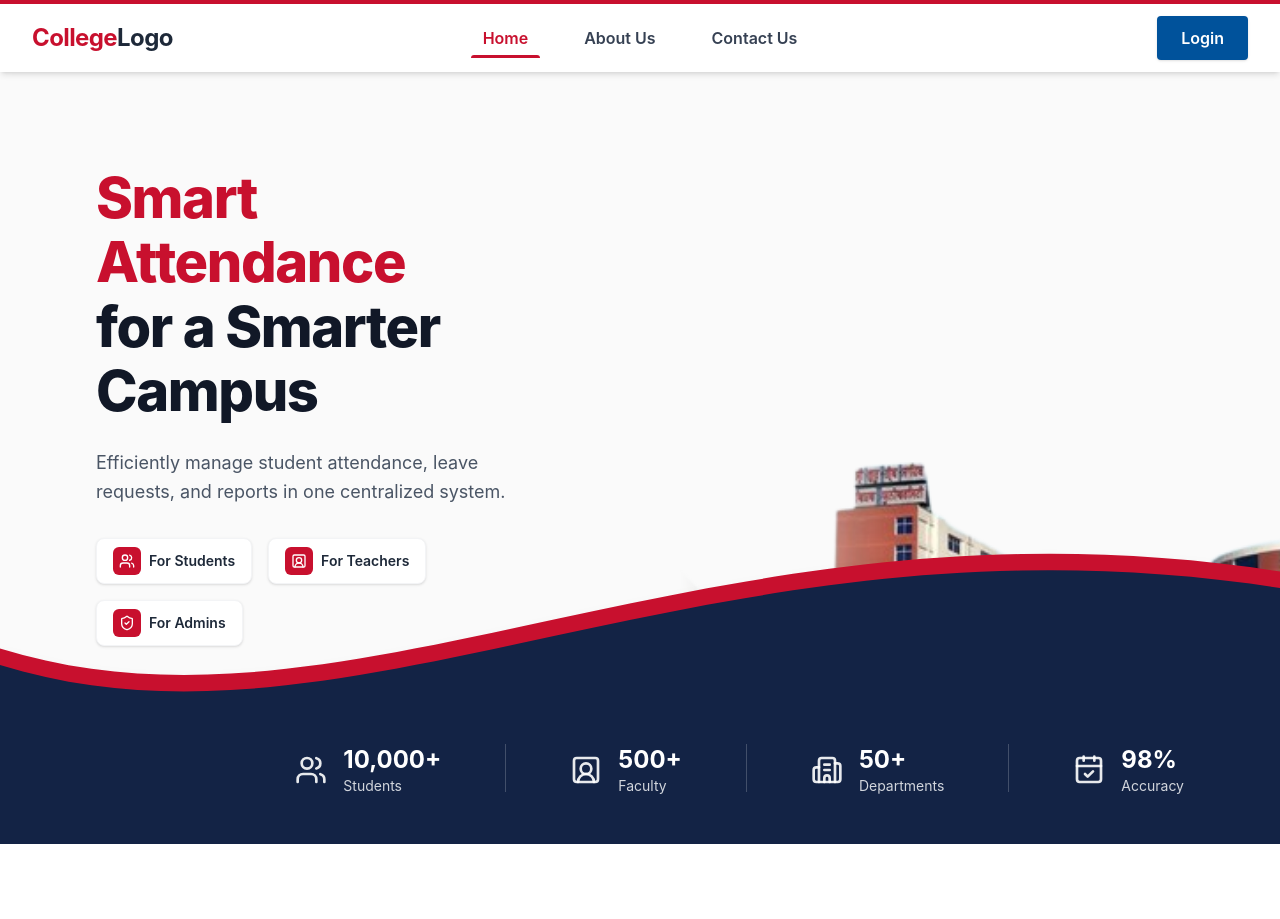
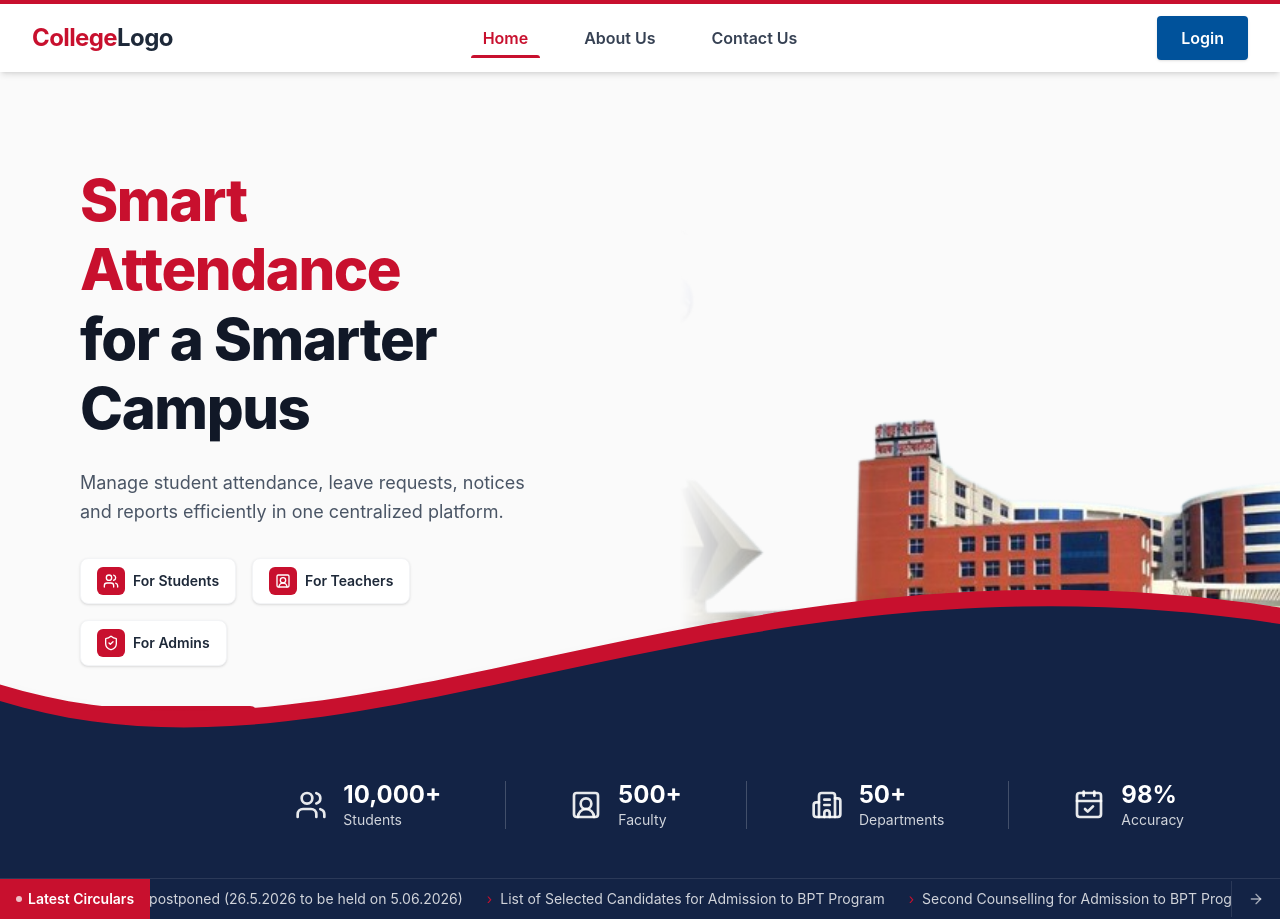
Before and after one commit to Nikhilguleria98/SGGS-Attendance-system, a React (Vite) app in the folder client/: page / in a window 1280 px wide. Before the commit the page ends 844 px from the top, so only its background shows below. Built offline with nearby package versions, Linux system fonts and the light colour scheme.

Commit message:
hero section update - chirag

```diff
--- a/client/src/components/Default/Landingcomp/HeroSection.jsx
+++ b/client/src/components/Default/Landingcomp/HeroSection.jsx
@@ -6,14 +6,12 @@ import {
   ShieldCheck,
   ArrowRight,
   Building2,
-  CalendarCheck
+  CalendarCheck,
 } from "lucide-react";
 
-// Re-added the proper image import for the React environment
 import campusImage from "../../../assets/sggscampus.png";
 
 const HeroSection = () => {
-  // Animation variants for staggered entrance
   const containerVariants = {
     hidden: { opacity: 0 },
     visible: {
@@ -24,121 +22,219 @@ const HeroSection = () => {
 
   const itemVariants = {
     hidden: { opacity: 0, y: 20 },
-    visible: { opacity: 1, y: 0, transition: { duration: 0.6, ease: "easeOut" } },
+    visible: {
+      opacity: 1,
+      y: 0,
+      transition: { duration: 0.6, ease: "easeOut" },
+    },
   };
 
   return (
-    <div className="w-full bg-[#FAFAFA] font-sans overflow-hidden overflow-x-hidden">
+    <div className="w-full bg-[#FAFAFA] font-sans overflow-x-hidden">
 
-      {/* --- HERO SECTION --- */}
-      <section className="relative w-full min-h-screen flex flex-col lg:flex-row items-center justify-between pt-20 pb-48 lg:pb-32 z-10">
+      {/* ── HERO ── */}
+      <section className="relative w-full min-h-screen flex flex-col lg:flex-row items-center justify-between pt-20 pb-56 sm:pb-64 lg:pb-40 xl:pb-48 overflow-hidden">
 
-        {/* Left Content Area */}
-        <div className="w-full lg:w-1/2 px-6 lg:px-16 xl:px-24 z-20">
+        {/* Left Content */}
+        <div className="w-full lg:w-1/2 px-5 sm:px-8 md:px-12 lg:px-14 xl:px-20 2xl:px-28 z-20 order-2 lg:order-1 mt-8 lg:mt-0">
           <motion.div
             variants={containerVariants}
             initial="hidden"
             animate="visible"
-            className="max-w-2xl"
+            className="max-w-xl mx-auto lg:mx-0"
           >
-            {/* Main Headline */}
+            {/* Headline */}
             <motion.h1
               variants={itemVariants}
-              className="text-4xl md:text-5xl lg:text-[56px] leading-[1.15] font-extrabold text-[#111827] tracking-tight mb-6"
+              className="
+                text-[32px] leading-[1.2]
+                sm:text-[40px]
+                md:text-[48px]
+                lg:text-[52px]
+                xl:text-[58px]
+                font-extrabold text-[#111827] tracking-tight mb-4 sm:mb-5 lg:mb-6
+              "
             >
-              <span className="text-[#c8102e]">Smart Attendance</span> <br />
+              <span className="text-[#c8102e]">Smart Attendance</span>
+              <br />
               for a Smarter Campus
             </motion.h1>
 
-            {/* Subheadline */}
+            {/* Sub-headline */}
             <motion.p
               variants={itemVariants}
-              className="text-lg text-gray-600 mb-8 max-w-lg leading-relaxed"
+              className="text-sm sm:text-base lg:text-lg text-gray-600 mb-6 sm:mb-8 max-w-md leading-relaxed"
             >
-              Efficiently manage student attendance, leave requests, and reports in one centralized system.
+              Manage student attendance, leave requests, notices and reports
+              efficiently in one centralized platform.
             </motion.p>
 
             {/* Role Badges */}
-            <motion.div variants={itemVariants} className="flex flex-wrap gap-4 mb-10">
-              <div className="flex items-center gap-2 bg-white px-4 py-2 rounded-lg shadow-sm border border-gray-100">
-                <div className="bg-[#c8102e] p-1.5 rounded-md"><Users size={16} className="text-white" /></div>
-                <span className="text-sm font-semibold text-gray-800">For Students</span>
+            <motion.div
+              variants={itemVariants}
+              className="flex flex-wrap gap-2 sm:gap-3 md:gap-4 mb-7 sm:mb-9 lg:mb-10"
+            >
+              {[
+                { Icon: Users, label: "For Students" },
+                { Icon: UserSquare2, label: "For Teachers" },
+                { Icon: ShieldCheck, label: "For Admins" },
+              ].map(({ Icon, label }) => (
+                <div
+                  key={label}
+                  className="flex items-center gap-2 bg-white px-3 sm:px-4 py-2 rounded-lg shadow-sm border border-gray-100"
+                >
+                  <div className="bg-[#c8102e] p-1 sm:p-1.5 rounded-md shrink-0">
+                    <Icon size={14} className="text-white sm:w-4 sm:h-4" />
                   </div>
-              <div className="flex items-center gap-2 bg-white px-4 py-2 rounded-lg shadow-sm border border-gray-100">
-                <div className="bg-[#c8102e] p-1.5 rounded-md"><UserSquare2 size={16} className="text-white" /></div>
-                <span className="text-sm font-semibold text-gray-800">For Teachers</span>
+                  <span className="text-xs sm:text-sm font-semibold text-gray-800 whitespace-nowrap">
+                    {label}
+                  </span>
                 </div>
-              <div className="flex items-center gap-2 bg-white px-4 py-2 rounded-lg shadow-sm border border-gray-100">
-                <div className="bg-[#c8102e] p-1.5 rounded-md"><ShieldCheck size={16} className="text-white" /></div>
-                <span className="text-sm font-semibold text-gray-800">For Admins</span>
-              </div>
+              ))}
             </motion.div>
 
             {/* CTA Buttons */}
-            <motion.div variants={itemVariants} className="flex items-center gap-4">
-              <button className="flex items-center gap-2 bg-[#c8102e] hover:bg-[#a00d24] text-white px-8 py-3.5 rounded-lg font-semibold transition-all shadow-lg hover:shadow-xl hover:-translate-y-0.5">
-                Get Started <ArrowRight size={18} />
+            <motion.div
+              variants={itemVariants}
+              className="flex flex-wrap items-center gap-3 sm:gap-4"
+            >
+              <button className="flex items-center gap-2 bg-[#c8102e] hover:bg-[#a00d24] text-white px-6 sm:px-8 py-3 sm:py-3.5 rounded-lg text-sm sm:text-base font-semibold transition-all shadow-lg hover:shadow-xl hover:-translate-y-0.5 active:translate-y-0">
+                Get Started <ArrowRight size={16} className="sm:w-[18px] sm:h-[18px]" />
               </button>
-              <button className="flex items-center gap-2 bg-transparent border-2 border-[#1a2d5c] text-[#1a2d5c] hover:bg-[#1a2d5c] hover:text-white px-8 py-3 rounded-lg font-semibold transition-all">
+              <button className="flex items-center gap-2 bg-transparent border-2 border-[#1a2d5c] text-[#1a2d5c] hover:bg-[#1a2d5c] hover:text-white px-5 sm:px-8 py-2.5 sm:py-3 rounded-lg text-sm sm:text-base font-semibold transition-all">
                 Learn More
               </button>
             </motion.div>
           </motion.div>
         </div>
 
-        {/* Right Image Area */}
+        {/* Right Image */}
         <motion.div
           initial={{ opacity: 0, x: 50 }}
           animate={{ opacity: 1, x: 0 }}
           transition={{ duration: 0.8, ease: "easeOut", delay: 0.3 }}
-          className="w-full lg:w-1/2 relative h-[300px] sm:h-[400px] lg:h-[600px] mt-12 lg:mt-0 z-10"
+          className="
+            w-full lg:w-1/2
+            relative
+            h-[220px] xs:h-[260px] sm:h-[340px] md:h-[420px] lg:h-[560px] xl:h-[620px]
+            order-1 lg:order-2
+            shrink-0
+          "
         >
-          {/* Replaced the background-image div with the actual img tag and mask */}
           <img
             src={campusImage}
-            alt="Campus"
-            className="absolute top-0 right-0 w-full lg:w-[110%] h-[120%] lg:-right-10 object-cover object-center rounded-bl-[150px] z-0"
+            alt="SGGS Campus"
+            className="
+              absolute top-0 right-0
+              w-full lg:w-[108%]
+              h-full
+              lg:-right-8 xl:-right-10
+              object-cover object-center
+              rounded-bl-[80px] sm:rounded-bl-[120px] lg:rounded-bl-[150px]
+            "
             style={{
-              WebkitMaskImage: 'linear-gradient(to right, transparent 0%, black 35%)',
-              maskImage: 'linear-gradient(to right, transparent 0%, black 35%)'
+              WebkitMaskImage:
+                "linear-gradient(to right, transparent 0%, black 30%)",
+              maskImage:
+                "linear-gradient(to right, transparent 0%, black 30%)",
             }}
           />
         </motion.div>
       </section>
 
-      {/* --- WAVE SEPARATOR & STATS BAR --- */}
-      <div className="relative z-20 -mt-24 lg:-mt-40 w-full">
+      {/* ── WAVE + STATS ── */}
+      <div className="relative z-20 -mt-44 sm:-mt-52 md:-mt-56 lg:-mt-44 xl:-mt-52 w-full">
 
-        {/* SVG Decorative Curve matching the design */}
+        {/* SVG Wave */}
         <svg
-          className="absolute bottom-full left-0 w-full h-[80px] md:h-[150px] lg:h-[220px] drop-shadow-xl"
+          className="absolute bottom-full left-0 w-full h-[60px] sm:h-[100px] md:h-[140px] lg:h-[180px] xl:h-[220px] drop-shadow-xl"
           preserveAspectRatio="none"
           viewBox="0 0 1440 200"
           fill="none"
           xmlns="http://www.w3.org/2000/svg"
         >
-          {/* Red Accent Path */}
-          <path d="M0,150 C400,250 800,0 1440,80 V200 H0 V150 Z" fill="#c8102e" transform="translate(0, -15)" />
-          {/* Deep Blue Base Path */}
-          <path d="M0,150 C400,250 800,0 1440,80 V200 H0 V150 Z" fill="#132345" />
+          {/* Red accent layer */}
+          <path
+            d="M0,150 C400,250 800,0 1440,80 V200 H0 V150 Z"
+            fill="#c8102e"
+            transform="translate(0,-15)"
+          />
+          {/* Deep navy base */}
+          <path
+            d="M0,150 C400,250 800,0 1440,80 V200 H0 V150 Z"
+            fill="#132345"
+          />
         </svg>
 
-        {/* Stats Container (Deep Blue background continuous from SVG) */}
-        <div className="bg-[#132345] relative w-full pt-6 pb-12 px-4 sm:px-6 lg:px-24">
-          <div className="max-w-7xl mx-auto flex flex-wrap justify-between md:justify-around lg:justify-end gap-8 lg:gap-16">
+        {/* Stats Bar */}
+        <div className="bg-[#132345] relative w-full pt-4 sm:pt-6 pb-8 sm:pb-10 lg:pb-12 px-4 sm:px-6 lg:px-16 xl:px-24">
+          <div className="max-w-7xl mx-auto">
+
+            {/* Mobile: 2×2 grid | md+: single row */}
+            <div className="grid grid-cols-2 gap-y-6 gap-x-4 sm:gap-y-8 md:flex md:flex-row md:justify-around lg:justify-end md:gap-8 lg:gap-12 xl:gap-16">
 
               <StatBlock icon={Users} count="10,000+" label="Students" />
-            <div className="hidden md:block w-px h-12 bg-white/20"></div>
+
+              {/* Divider — hidden on mobile */}
+              <div className="hidden md:block w-px h-12 bg-white/20 self-center" />
 
               <StatBlock icon={UserSquare2} count="500+" label="Faculty" />
-            <div className="hidden md:block w-px h-12 bg-white/20"></div>
+
+              <div className="hidden md:block w-px h-12 bg-white/20 self-center" />
 
               <StatBlock icon={Building2} count="50+" label="Departments" />
-            <div className="hidden md:block w-px h-12 bg-white/20"></div>
+
+              <div className="hidden md:block w-px h-12 bg-white/20 self-center" />
 
               <StatBlock icon={CalendarCheck} count="98%" label="Accuracy" />
+            </div>
+          </div>
+        </div>
+      </div>
 
+      {/* ── LATEST CIRCULARS TICKER ── */}
+      <div className="bg-[#132345] w-full overflow-hidden border-t border-white/10">
+        <div className="flex items-center">
+
+          {/* Label pill */}
+          <div className="shrink-0 flex items-center gap-1.5 bg-[#c8102e] text-white text-xs sm:text-sm font-semibold px-3 sm:px-4 py-2 sm:py-2.5 z-10">
+            <span className="w-1.5 h-1.5 rounded-full bg-white inline-block animate-pulse" />
+            Latest Circulars
           </div>
+
+          {/* Scrolling ticker */}
+          <div className="relative flex-1 overflow-hidden py-2 sm:py-2.5">
+            <motion.div
+              className="flex gap-8 whitespace-nowrap"
+              animate={{ x: ["0%", "-50%"] }}
+              transition={{ duration: 30, ease: "linear", repeat: Infinity }}
+            >
+              {[...Array(2)].map((_, outerIdx) => (
+                <span key={outerIdx} className="flex gap-6 shrink-0">
+                  {[
+                    "Examination postponed (26.5.2026 to be held on 5.06.2026)",
+                    "List of Selected Candidates for Admission to BPT Program",
+                    "Second Counselling for Admission to BPT Program",
+                    "Fee Structure for Session 2026-27 now available",
+                    "Annual Sports Meet Registration open till 30th June",
+                  ].map((text, i) => (
+                    <span
+                      key={i}
+                      className="text-white/80 text-xs sm:text-sm inline-flex items-center gap-2"
+                    >
+                      <span className="text-[#c8102e]">›</span>
+                      {text}
+                    </span>
+                  ))}
+                </span>
+              ))}
+            </motion.div>
+          </div>
+
+          {/* Arrow button */}
+          <button className="shrink-0 px-3 sm:px-4 py-2 sm:py-2.5 text-white/60 hover:text-white border-l border-white/10 transition-colors">
+            <ArrowRight size={16} />
+          </button>
         </div>
       </div>
 
@@ -146,16 +242,21 @@ const HeroSection = () => {
   );
 };
 
-// Sub-components for cleaner code
+/* ── Stat Block ── */
 const StatBlock = ({ icon: Icon, count, label }) => (
   <motion.div
     whileHover={{ scale: 1.05 }}
-    className="flex items-center gap-4 text-white"
+    className="flex items-center gap-2 sm:gap-3 lg:gap-4 text-white"
   >
-    <Icon size={32} className="text-white/90" />
+    <Icon
+      className="text-white/90 shrink-0"
+      style={{ width: "clamp(22px, 4vw, 32px)", height: "clamp(22px, 4vw, 32px)" }}
+    />
     <div className="flex flex-col">
-      <span className="text-2xl font-bold">{count}</span>
-      <span className="text-sm text-gray-300">{label}</span>
+      <span className="text-lg sm:text-xl lg:text-2xl font-bold leading-tight">
+        {count}
+      </span>
+      <span className="text-xs sm:text-sm text-gray-300">{label}</span>
     </div>
   </motion.div>
 );
```
Lines whose indentation alone changed are shown as unchanged.
